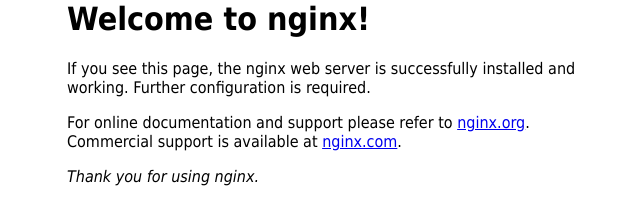
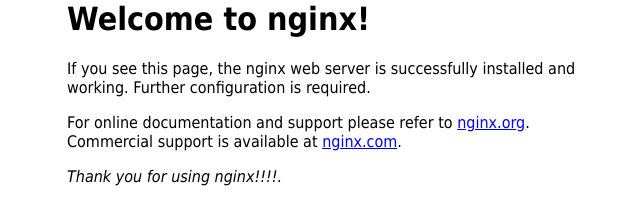
Before and after one commit to evancauteren/moni-devops-interview-prueba-3, a plain HTML site: page index.html in a window 1280 px wide. Shown: the full height of the page, 293-933 px from the left. Drawn offline with Linux system fonts and the light colour scheme.

Commit message:
Changing index.html to test action

```diff
--- a/index.html
+++ b/index.html
@@ -17,6 +17,6 @@
 Commercial support is available at
 <a href="http://nginx.com/">nginx.com</a>.</p>
 
-<p><em>Thank you for using nginx.</em></p>
+<p><em>Thank you for using nginx!!!!.</em></p>
 </body>
 </html>
```
